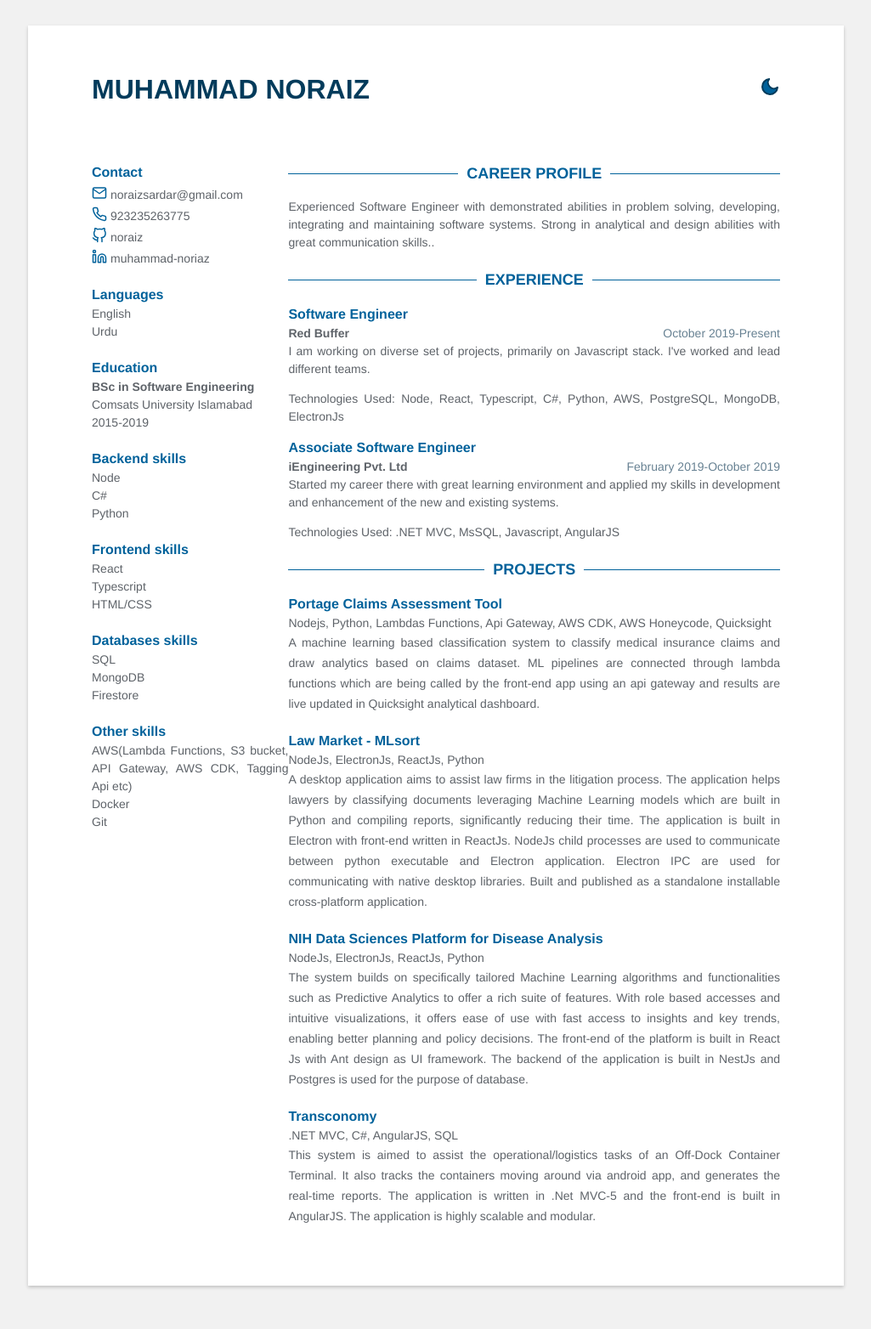
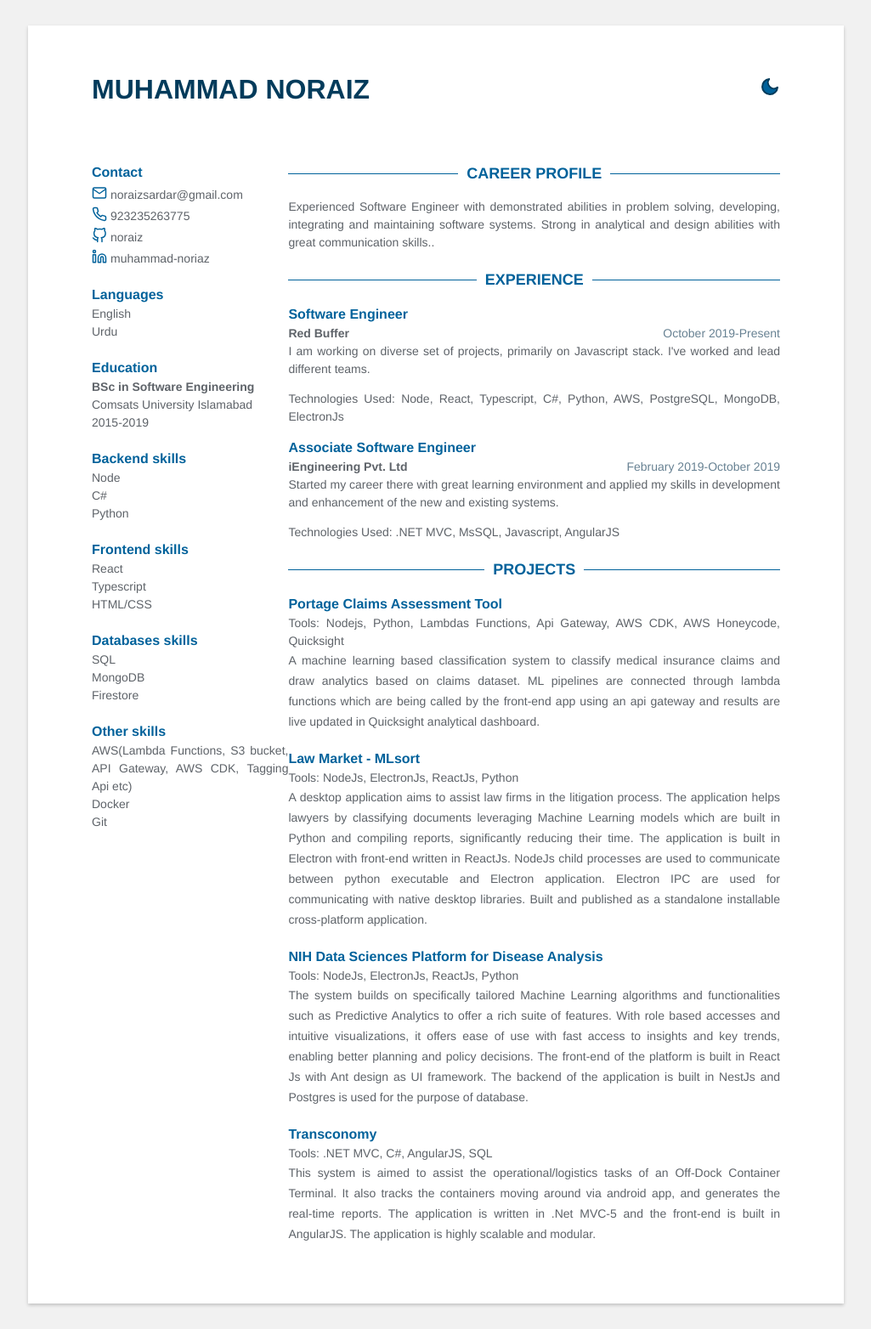
Before and after one commit to noraizsardar/who-am-i, a Jekyll site: the page built from index.html, in a window 1280 px wide. Shown: the whole page at 85% size, without its empty margins (127-1152 px from the left). Built offline with Jekyll 4.4.1, drawn with Linux system fonts in a browser that asks for light colours; before the commit the page ends 1543 px from its top, so only the background shows below that.

Commit message:
added formating

```diff
--- a/_includes/projects.html
+++ b/_includes/projects.html
@@ -4,10 +4,10 @@
     <h2 class="title">Projects</h2>
     {% for p in projects %}
         <div class="project">
-            <div class="project-title">
+            <div class="project-title" style="font-size: 16px; font-weight: 700; color: var(--fg-color);">
                 {{p.title}}
             </div>
-            <div class="tools">{{p.tools}}</div>
+            <div class="tools" style="color: var(--fg-color-body); font-size: 14px;">Tools: {{p.tools}}</div>
             <span class="details">{{p.details}}</span>
         </div>
     {% endfor %}
```
